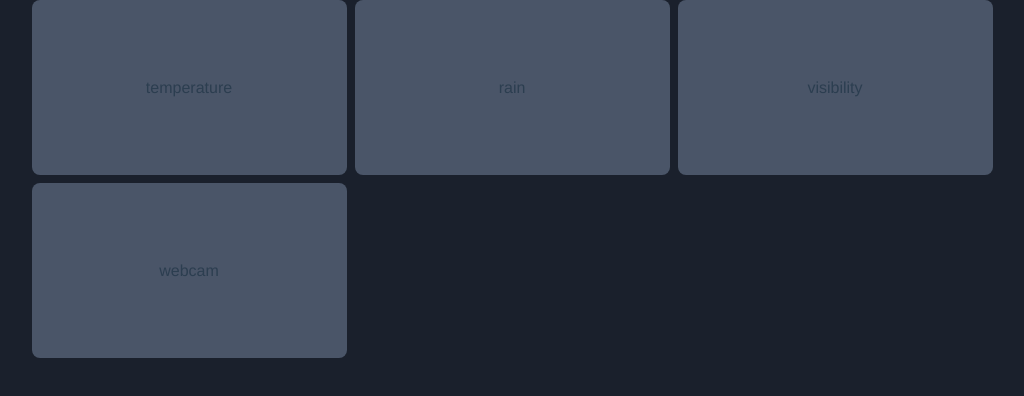
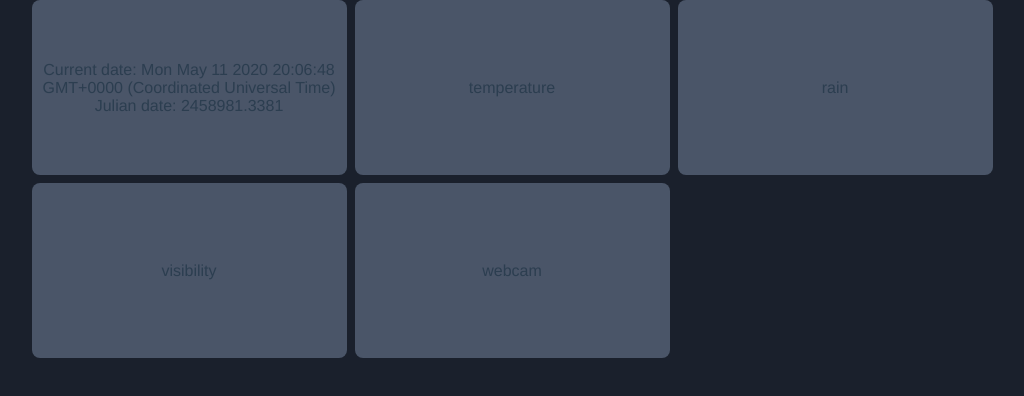
Before and after one commit to zwik/instrumentenplatform-client, a Vue app: page / in a window 1280 px wide. Shown: the top 396 px of the page, without its empty margins (116-1140 px from the left). Built offline with nearby package versions, Linux system fonts and the light colour scheme.

Commit message:
Added Date widget and added names to already existing components

```diff
--- a/src/components/StatDashboard.vue
+++ b/src/components/StatDashboard.vue
@@ -1,5 +1,6 @@
 <template>
   <div class="dashboard">
+    <DateWidget />
     <StatPanel>temperature</StatPanel>
     <StatPanel>rain</StatPanel>
     <StatPanel>visibility</StatPanel>
@@ -9,10 +10,13 @@
 
 <script>
 import StatPanel from '@/components/StatPanel.vue';
+import DateWidget from '@/components/widgets/DateWidget.vue';
 
 export default {
+  name: 'StatDashboard',
   components: {
     StatPanel,
+    DateWidget,
   },
 };
 </script>
--- a/src/components/StatPanel.vue
+++ b/src/components/StatPanel.vue
@@ -8,7 +8,7 @@
 
 <script>
 export default {
-
+  name: 'StatPanel',
 };
 </script>
 
--- /dev/null
+++ b/src/components/widgets/DateWidget.vue
@@ -0,0 +1,47 @@
+<template>
+  <div class="date-widget">
+    Current date: {{ currentDate }}
+    Julian date: {{ currentJulian.toFixed(4) }}
+  </div>
+</template>
+
+<script>
+export default {
+  name: 'DateWidget',
+  data() {
+    return {
+      currentDate: null,
+      currentJulian: null,
+    };
+  },
+  methods: {
+    updateTime() {
+      this.currentDate = new Date();
+      this.julianDate();
+    },
+    julianDate() {
+      const DAYS_IN_MS = 1000 * 60 * 60 * 24;
+      const JULIAN_1970 = 2440588;
+      const currentDate = new Date(new Date().toUTCString());
+      this.currentJulian = currentDate.valueOf() / DAYS_IN_MS - 0.5 + JULIAN_1970;
+    },
+  },
+  created() {
+    this.updateTime();
+    setInterval(() => this.updateTime(), 1000);
+  },
+};
+</script>
+
+<style lang="postcss" scoped>
+.date-widget {
+  @apply flex;
+  @apply items-center;
+  @apply justify-center;
+  @apply bg-gray-700;
+  @apply rounded-lg;
+  min-width: 315px;
+  max-width: 315px;
+  height: 175px;
+}
+</style>
```
